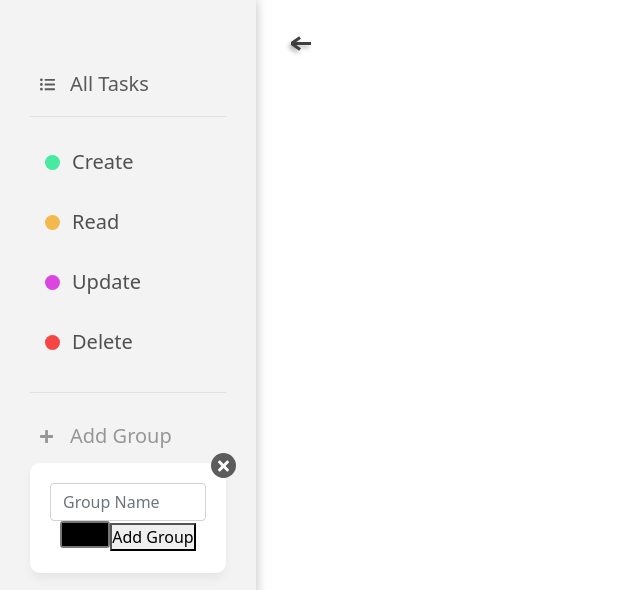
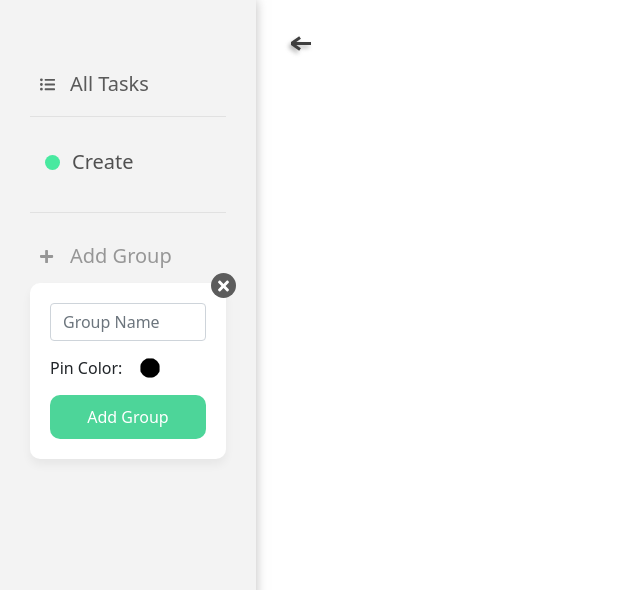
Before and after one commit to gavryk/tasks-manager, a React (Create React App) app: page / in a window 1280 px wide. Both pictures are taken after a click on the button "Add Group". Shown: the top 590 px of the page, without its empty margins (0-640 px from the left). Built offline with nearby package versions, Linux system fonts and the light colour scheme.

Commit message:
redux, redux-form, add group popup

```diff
--- a/src/components/AddGroupForm/AddGroupForm.jsx
+++ b/src/components/AddGroupForm/AddGroupForm.jsx
@@ -1,5 +1,7 @@
 import React, { useState } from 'react';
 import { reduxForm } from "redux-form";
+
+import style from './AddGroupForm.module.scss';
 
 const AddGroupForm = ({addGroup}) => {
     const [inputNameValue, setInputNameValue] = useState("");
@@ -15,13 +17,12 @@ const AddGroupForm = ({addGroup}) => {
     const handleGroup = () => {
         if (inputNameValue !== '') {
           addGroup(inputNameValue, inputColorValue);
-        }
           setInputNameValue("");
           setInputColorValue("#000000");
+        }
     };
 
     return (
-      <div>
       <GroupForm
         onSubmit={handleGroup}
         inputNameValue={inputNameValue}
@@ -29,14 +30,13 @@ const AddGroupForm = ({addGroup}) => {
         setName={setName}
         setColor={setColor}
       />
-      </div>
     );
 }
 
 const Form = (props) => {
   return (
     <form onSubmit={props.handleSubmit}>
-      <label>
+      <div>
         <input
           className="form-control form-control-l"
           type="text"
@@ -44,14 +44,15 @@ const Form = (props) => {
           value={props.inputNameValue}
           onChange={props.setName}
         />
-      </label>
-      <label>
+      </div>
+      <div className={style.colorField}>
+        <span>Pin Color:</span>
         <input
           type="color"
           value={props.inputColorValue}
           onChange={props.setColor}
         />
-      </label>
+      </div>
       <button type="submit">Add Group</button>
     </form>
   );
--- /dev/null
+++ b/src/components/AddGroupForm/AddGroupForm.module.scss
@@ -0,0 +1,13 @@
+.colorField {
+  display: grid;
+  grid-template-columns: 75px 20px;
+  grid-gap: 15px;
+  align-items: center;
+  input {
+    border: none;
+    border-radius: 50%;
+    width: 20px;
+    height: 20px;
+    overflow: hidden;
+  }
+}
--- a/src/components/Sidebar/Sidebar.jsx
+++ b/src/components/Sidebar/Sidebar.jsx
@@ -14,7 +14,7 @@ const Sidebar = ({ sidebarAct, items, addGroup }) => {
 
     const handleGroup = (name, color) => {
       const task = {
-        id: Math.random().toString(36).substr(2, 9),
+        id: Math.random().toString(36).substr(2, 15),
         title: name,
         color: color,
         active: false,
--- a/src/components/Sidebar/Sidebar.module.scss
+++ b/src/components/Sidebar/Sidebar.module.scss
@@ -14,7 +14,7 @@
   }
   .allBtn {
     margin-bottom: 15px;
-    border-bottom: 1px solid rgba(150, 150, 150, .2);
+    border-bottom: 1px solid rgba(150, 150, 150, 0.2);
     h5 {
       display: grid;
       grid-template-columns: 15px auto;
@@ -35,7 +35,7 @@
   .addGroupPopup {
     visibility: hidden;
     opacity: 0;
-    transition: all .3s ease-in-out;
+    transition: all 0.3s ease-in-out;
     background-color: #fff;
     border-radius: 10px;
     box-shadow: 0px 6px 10px rgba(0, 0, 0, 0.05);
@@ -52,7 +52,7 @@
       width: 25px;
       height: 25px;
       border-radius: 50%;
-      background-color: #5C5C5C;
+      background-color: #5c5c5c;
       outline: none;
       border: none;
       display: flex;
@@ -73,9 +73,19 @@
       justify-content: center;
       flex-wrap: wrap;
       flex-direction: row;
-      input {
+      div {
         flex-basis: 100%;
         max-width: 100%;
+        margin-bottom: 15px;
+      }
+      button {
+        width: 100%;
+        border: none;
+        outline: none;
+        background-color: #4DD599;
+        color: #fff;
+        padding: 10px;
+        border-radius: 10px;
       }
     }
   }
--- a/src/redux/reducers/tasksGroup.js
+++ b/src/redux/reducers/tasksGroup.js
@@ -1,9 +1,6 @@
 const initState = {
   groups: [
-    { id: 1, title: "Create", color: "#48e9a0", active: false },
-    { id: 2, title: "Read", color: "#f3b94c", active: false },
-    { id: 3, title: "Update", color: "#da46df", active: false },
-    { id: 4, title: "Delete", color: "#f54545", active: false },
+    { id: 1, title: "Create", color: "#48e9a0", active: false }
   ],
 };
 
```
Lines whose indentation alone changed are shown as unchanged.
